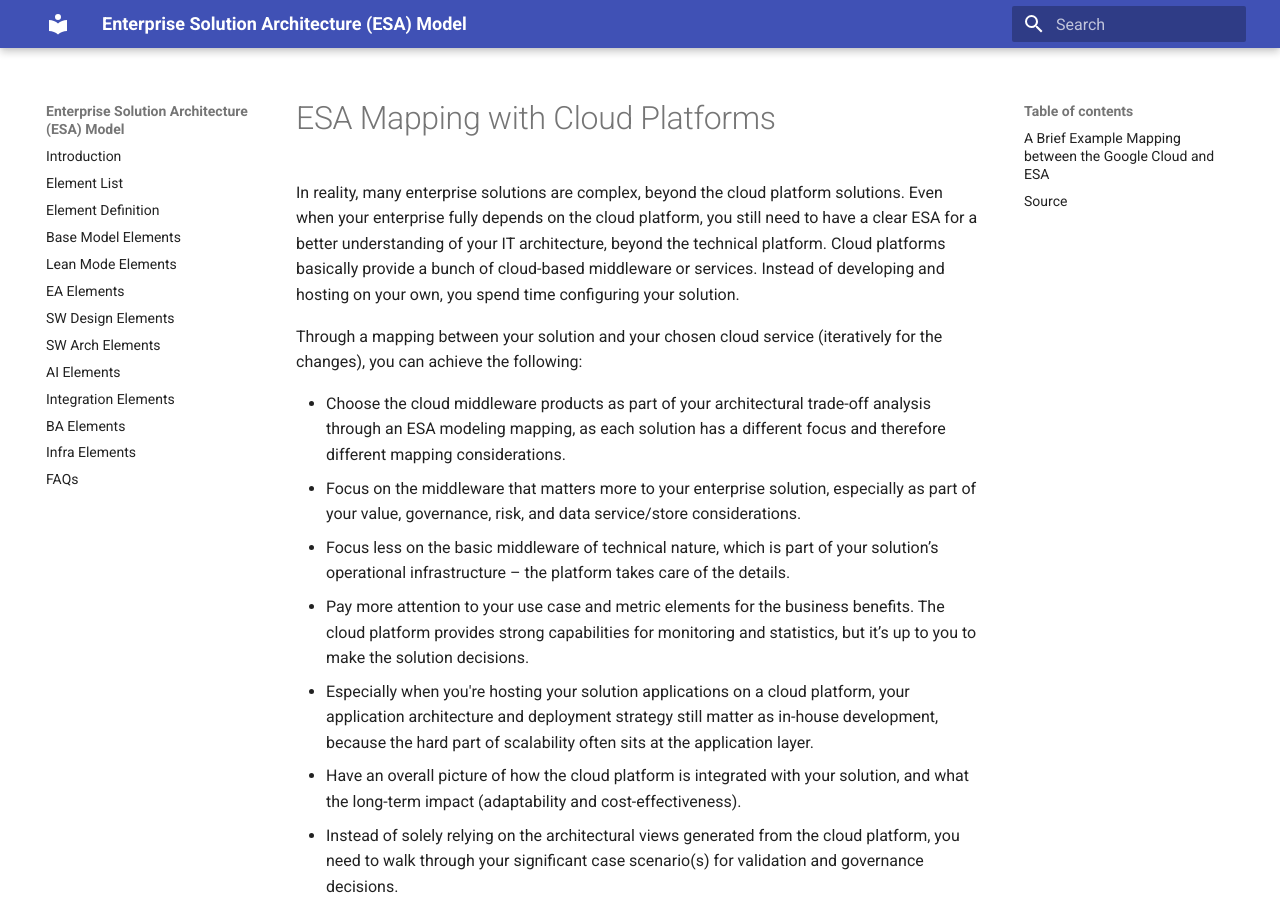
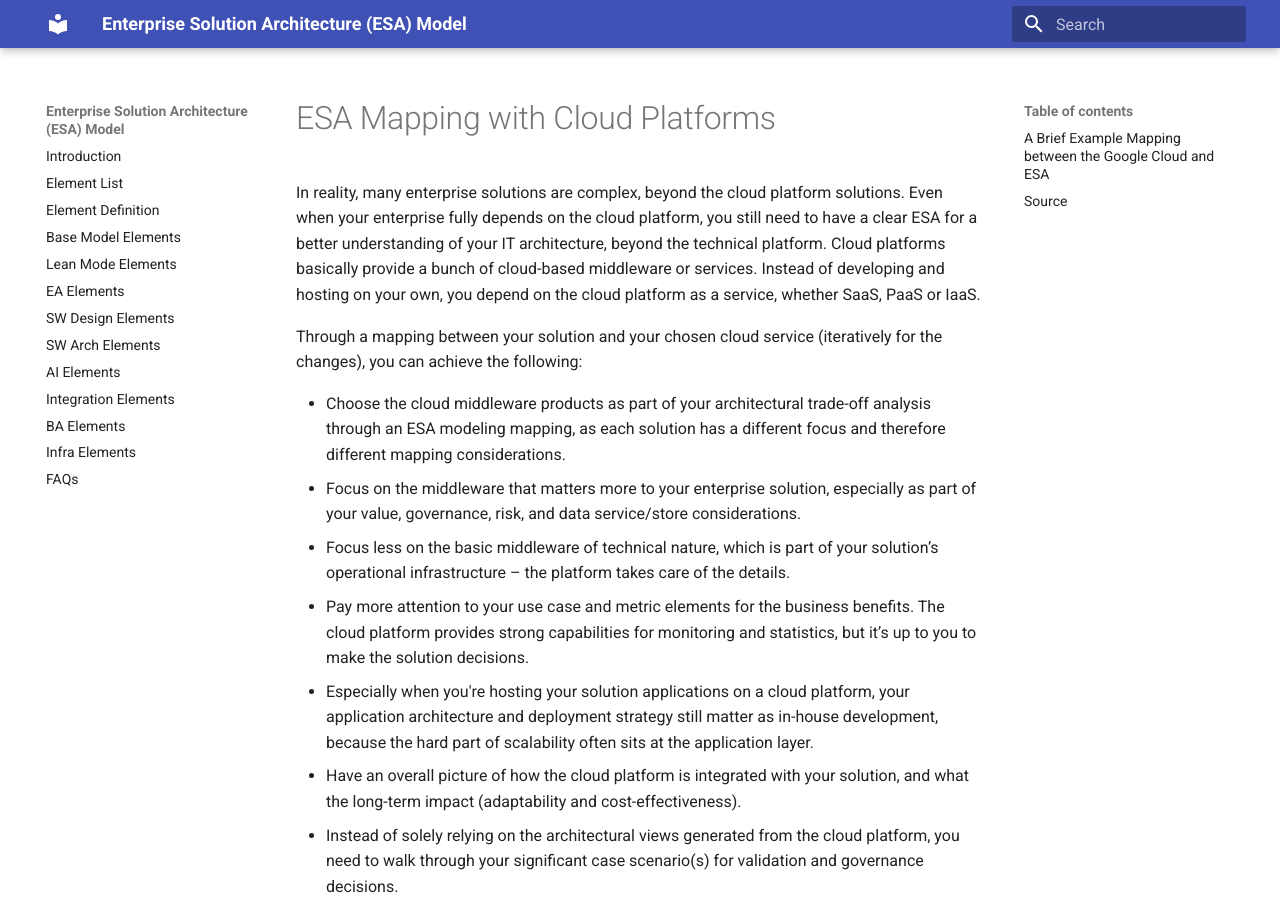
Before and after one commit to seniorgu/esa, an MkDocs documentation site: the page built from docs/esa-google-cloud-mapping.md, in a window 1280 px wide and 900 px high. Built offline with MkDocs 1.6.1 and Material for MkDocs 9.7.7, drawn with Linux system fonts in a browser that asks for light colours.

Commit message:
Update esa-google-cloud-mapping.md

```diff
--- a/docs/esa-google-cloud-mapping.md
+++ b/docs/esa-google-cloud-mapping.md
@@ -1,7 +1,7 @@
 # ESA Mapping with Cloud Platforms
 
 In reality, many enterprise solutions are complex, beyond the cloud platform solutions. Even when your enterprise fully depends on the cloud platform, you still need to have a clear ESA for a better understanding of your IT architecture, beyond the technical platform.
-Cloud platforms basically provide a bunch of cloud-based middleware or services. Instead of developing and hosting on your own, you spend time configuring your solution.
+Cloud platforms basically provide a bunch of cloud-based middleware or services. Instead of developing and hosting on your own, you depend on the cloud platform as a service, whether SaaS, PaaS or IaaS.
 
 Through a mapping between your solution and your chosen cloud service (iteratively for the changes), you can achieve the following:
 
```
